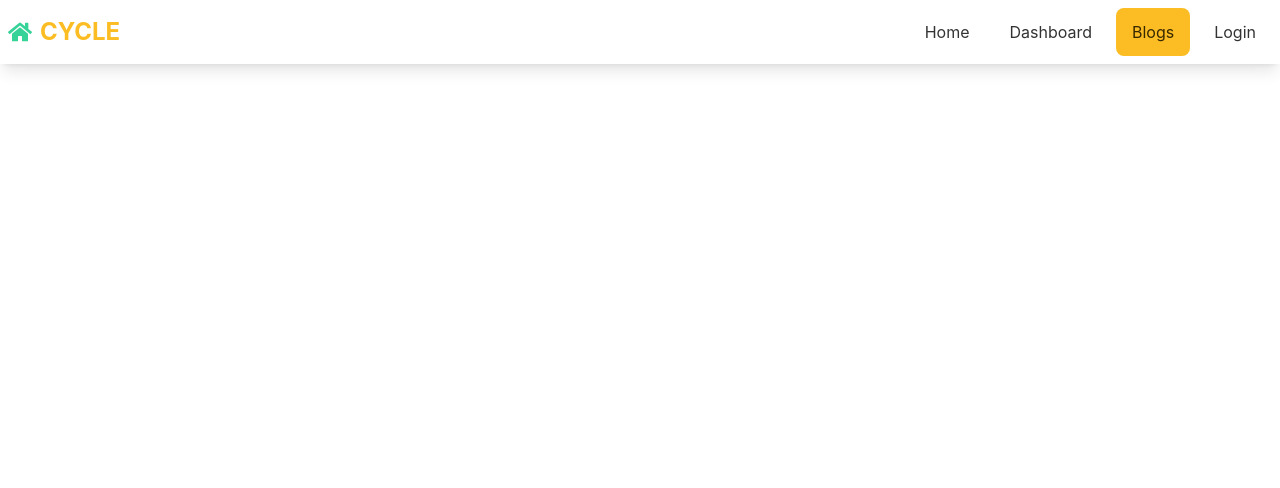
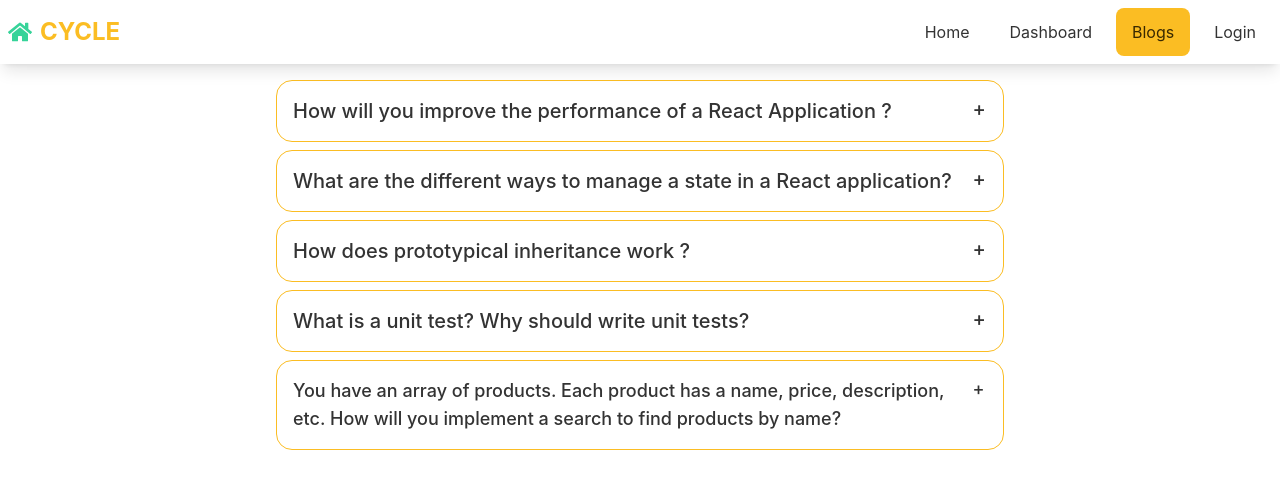
Before and after one commit to WDsagor/manufacture_website_cycle_ghor, a React (Create React App) app: page /blog in a window 1280 px wide. Shown: the top 488 px of the page. Built offline with nearby package versions, Linux system fonts and the light colour scheme; no server answers.

Commit message:
Question ans added

```diff
--- a/package.json
+++ b/package.json
@@ -7,12 +7,13 @@
     "@testing-library/react": "^13.2.0",
     "@testing-library/user-event": "^13.5.0",
     "axios": "^0.27.2",
-    "daisyui": "^2.15.0",
+    "daisyui": "^2.15.1",
     "react": "^18.1.0",
     "react-dom": "^18.1.0",
     "react-firebase-hooks": "^5.0.3",
     "react-hook-form": "^7.31.2",
     "react-icons": "^4.3.1",
+    "react-query": "^3.39.0",
     "react-router-dom": "^6.3.0",
     "react-scripts": "5.0.1",
     "react-toastify": "^9.0.1",
--- a/src/components/Pages/Blog/Blog.js
+++ b/src/components/Pages/Blog/Blog.js
@@ -1,11 +1,103 @@
-import React from 'react';
+import React from "react";
 
 const Blog = () => {
-    return (
-        <div>
-            <h1>blog Page</h1>
+  return (
+    <div className="mt-20 max-w-screen-md mx-auto px-5">
+      <div class="collapse collapse-plus border border-primary bg-base-100 rounded-box mb-2">
+        <input type="checkbox" />
+        <div class="collapse-title text-xl font-medium">
+          How will you improve the performance of a React Application ?
         </div>
-    );
+        <div class="collapse-content">
+          <p className=" font-bold">Answer :</p>
+          <ul>
+            <li>Code-splitting in React using dynamic import()</li>
+            <li>Keeping component state local where necessary.</li>
+            <li>Windowing or list virtualization in React.</li>
+            <li>
+              Memoizing React components to prevent unnecessary re-renders.
+            </li>
+            <li>Lazy loading images in React.</li>
+          </ul>
+        </div>
+      </div>
+      <div class="collapse collapse-plus border border-primary bg-base-100 rounded-box mb-2">
+        <input type="checkbox" />
+        <div class="collapse-title text-xl font-medium">
+          What are the different ways to manage a state in a React application?
+        </div>
+        <div class="collapse-content">
+          <p className=" font-bold">Answer :</p>
+          <ol className=" pl-2 list-disc">
+            <li>Global state.</li>
+            <li>Local state.</li>
+            <li>Server state.</li>
+            <li>URL state.</li>
+          </ol>
+        </div>
+      </div>
+      <div class="collapse collapse-plus border border-primary bg-base-100 rounded-box mb-2">
+        <input type="checkbox" />
+        <div class="collapse-title text-xl font-medium">
+          How does prototypical inheritance work ?
+        </div>
+        <div class="collapse-content">
+          <p className=" font-bold">Answer :</p>
+          <p>
+            JavaScript is a prototype-based, Object Oriented programming
+            language. After the ES6 updates, JavaScript allowed for “prototypal
+            inheritance”, meaning that objects and methods can be shared,
+            extended, and copied. Sharing amid objects makes for easy
+            inheritance of structure (data fields), behavior (functions /
+            methods), and state (data values). JavaScript is the most common of
+            the prototype-capable languages, and its capabilities are relatively
+            unique. When used appropriately, prototypical inheritance in
+            JavaScript is a powerful tool that can save hours of coding. Today,
+            we want to get you acquainted with prototypal inheritance in
+            JavaScript to get you up to date with the ES6 capabilities.
+          </p>
+        </div>
+      </div>
+      <div class="collapse collapse-plus border border-primary bg-base-100 rounded-box mb-2">
+        <input type="checkbox" />
+        <div class="collapse-title text-xl font-medium">
+          What is a unit test? Why should write unit tests?
+        </div>
+        <div class="collapse-content">
+          <p className=" font-bold">What is a unit test?</p>
+          <p className=" font-bold">Answer :</p>
+          <p>
+            Unit testing ensures that all code meets quality standards before
+            it's deployed.
+          </p>
+          <p className=" font-bold">Why should write unit tests?</p>
+          <p className=" font-bold">Answer :</p>
+          <p>
+            This ensures a reliable engineering environment where quality is
+            paramount. Over the course of the product development life cycle,
+            unit testing saves time and money, and helps developers write better
+            code, more efficiently.
+          </p>
+        </div>
+      </div>
+      <div class="collapse collapse-plus border border-primary bg-base-100 rounded-box mb-2">
+        <input type="checkbox" />
+        <div class="collapse-title text-lg font-medium">
+          You have an array of products. Each product has a name, price,
+          description, etc. How will you implement a search to find products by
+          name?
+        </div>
+        <div class="collapse-content">
+          <p className=" font-bold">Answer :</p>
+          <p>
+            const products = [name, price, etc...]; <br /> const found =
+            products.find(product => product.name=== name vlue);
+          </p>
+
+        </div>
+      </div>
+    </div>
+  );
 };
 
 export default Blog;
--- a/src/components/Pages/DasshBoard/DeletModal.js
+++ b/src/components/Pages/DasshBoard/DeletModal.js
@@ -2,7 +2,7 @@ import axios from 'axios';
 import React from 'react';
 import { toast } from 'react-toastify';
 
-const DeletModal = ({deleteOrder}) => {
+const DeletModal = ({deleteOrder, refetch}) => {
   const deleteItem = id =>{
 
     if(id){
@@ -15,7 +15,9 @@ const DeletModal = ({deleteOrder}) => {
 
         toast.success(data.message, {
           position: toast.POSITION.TOP_CENTER
+
         })
+        refetch();
 
       })()
     }
@@ -27,11 +29,11 @@ const DeletModal = ({deleteOrder}) => {
         <input type="checkbox" id="delete-modal" class="modal-toggle" />
       <div class="modal modal-bottom sm:modal-middle">
         <div class="modal-box">
-        <label for="delete-modal" class="btn btn-sm btn-circle absolute right-2 top-2">✕</label>
+        <label htmlFor="delete-modal" class="btn btn-sm btn-circle absolute right-2 top-2">✕</label>
           <h3 class="font-bold text-lg">You want to delete <span className=' text-primary'>{deleteOrder.itemName} ?</span></h3>
           <p class="py-4">If you want to delete click to comfirm or you can't delete click on cross ..</p>
           <div class="modal-action">
-            <label for="delete-modal" class="btn btn-sm btn-error text-white" onClick={()=> deleteItem(deleteOrder._id)}> Confirm </label>
+            <label htmlForr="delete-modal" class="btn btn-sm btn-error text-white" onClick={()=> deleteItem(deleteOrder._id)}> Confirm </label>
           </div>
         </div>
       </div>
--- a/src/components/Pages/DasshBoard/OrderItem.js
+++ b/src/components/Pages/DasshBoard/OrderItem.js
@@ -16,7 +16,7 @@ const itemUpdate = id =>{
       <td><img className="mask mask-mask-square w-12 h-12" src={img} alt={itemName}/></td>
       <td>{quantity}</td>
       <th >$ {price}</th>
-      <td><button className="btn btn-sm" onClick={()=>itemUpdate(_id)}>Pay Now</button> <label onClick={()=>setDeleteOrder(order)} for="delete-modal" class="btn modal-button btn-sm">Delete</label></td>
+      <td><button className="btn btn-sm" onClick={()=>itemUpdate(_id)}>Pay Now</button> <label onClick={()=>setDeleteOrder(order)} htmlFor="delete-modal" class="btn modal-button btn-sm">Delete</label></td>
     </tr>
   );
 };
--- a/src/components/Pages/DasshBoard/RequireAdmin.js
+++ b/src/components/Pages/DasshBoard/RequireAdmin.js
@@ -1,12 +1,20 @@
 import React from 'react';
+import { useAuthState } from 'react-firebase-hooks/auth';
 import { Navigate, useLocation } from 'react-router-dom';
+import auth from '../../../firebase.init';
 import useAdmin from '../../hook/useAdmin';
+import Loading from '../../share/Loading';
+import { signOut } from 'firebase/auth';
 
 const RequireAdmin = ({children}) => {
-    const [admin] = useAdmin();
+    const [user, loading] = useAuthState(auth)
+    const [admin, adminLoading] = useAdmin(user);
     const location = useLocation();
-
-    if (!admin) {
+  if(loading || adminLoading){
+      return <Loading></Loading>
+  }
+    if (!admin || !user) {
+        signOut(auth);
         return <Navigate to="/login" state={{ from: location }} replace></Navigate>
     }
 
--- a/src/components/hook/useAdmin.js
+++ b/src/components/hook/useAdmin.js
@@ -1,9 +1,26 @@
-import { useState } from 'react';
+import { useEffect, useState } from "react";
+const useAdmin = (user) => {
+  const [admin, setAdmin] = useState(false);
+  const [adminLoading, setAdminLoading] = useState(true);
+  //   const [adminLoading, setAdminLoading] = useState(true);
+  useEffect(() => {
+    const email = user?.email;
+    if (email) {
+      fetch(`http://localhost:5000/admin/${email}`, {
+        method: "GET",
+        headers: {
+          "content-type": "application/json",
+          authorization: `Bearer ${localStorage.getItem("accessToken")}`,
+        },
+      }).then((res) => res.json()).then((data) => {
+          setAdmin(data.admin);
+          setAdminLoading(false);
 
-const useAdmin = () => {
-    const [admin, setAdmin] = useState(true);
+        });
+    }
+  }, [user]);
 
-  return [admin, setAdmin];
+  return [admin, adminLoading];
 };
 
 export default useAdmin;
--- a/src/components/hook/useOreder.js
+++ b/src/components/hook/useOreder.js
@@ -1,21 +1,27 @@
-import { useEffect, useState } from 'react';
+import { useEffect, useState } from "react";
+import auth from "../../firebase.init";
+import { signOut } from "firebase/auth";
 
 const useOrder = () => {
+  const [orders, setOrders] = useState([]);
 
-    const [orders , setOrders] = useState([])
-    useEffect(()=>{
-        fetch("http://localhost:5000/Orders",{
-            method: 'GET',
-            headers:{
-                'authorization': `Bearer ${localStorage.getItem('accessToken')}`
-            }
-
-        })
-        .then(res => res.json())
-        .then(data => setOrders(data))
-    },[orders]);
-    return [orders , setOrders];
-
+  useEffect(() => {
+    fetch("http://localhost:5000/Orders", {
+      method: "GET",
+      headers: {
+        authorization: `Bearer ${localStorage.getItem("accessToken")}`,
+      },
+    })
+      .then((res) => {
+        if (res.status === 401 || res.status === 403) {
+          signOut(auth);
+          localStorage.removeItem("accessToken");
+        }
+        return res.json();
+      })
+      .then((data) => setOrders(data));
+  }, []);
+  return [orders, setOrders];
 };
 
 export default useOrder;
--- a/src/index.js
+++ b/src/index.js
@@ -4,13 +4,18 @@ import './index.css';
 import App from './App';
 import reportWebVitals from './reportWebVitals';
 import { BrowserRouter } from 'react-router-dom';
+import {QueryClient,  QueryClientProvider,
+} from 'react-query'
+const queryClient = new QueryClient()
 
 const root = ReactDOM.createRoot(document.getElementById('root'));
 root.render(
   <React.StrictMode>
+    <QueryClientProvider client={queryClient}>
     <BrowserRouter>
       <App />
     </BrowserRouter>
+    </QueryClientProvider>
   </React.StrictMode>
 );
 
```
Also changed, not shown: src/components/Pages/DasshBoard/AllUser.js (+51 -13 lines), src/components/Pages/DasshBoard/DashboardItem.js (+23 -11 lines), src/components/Pages/DasshBoard/Myorder.js (+15 -6 lines), src/components/share/Header.js (+4 -73 lines), 1 other file (tests, documents, lock files or other folders).
